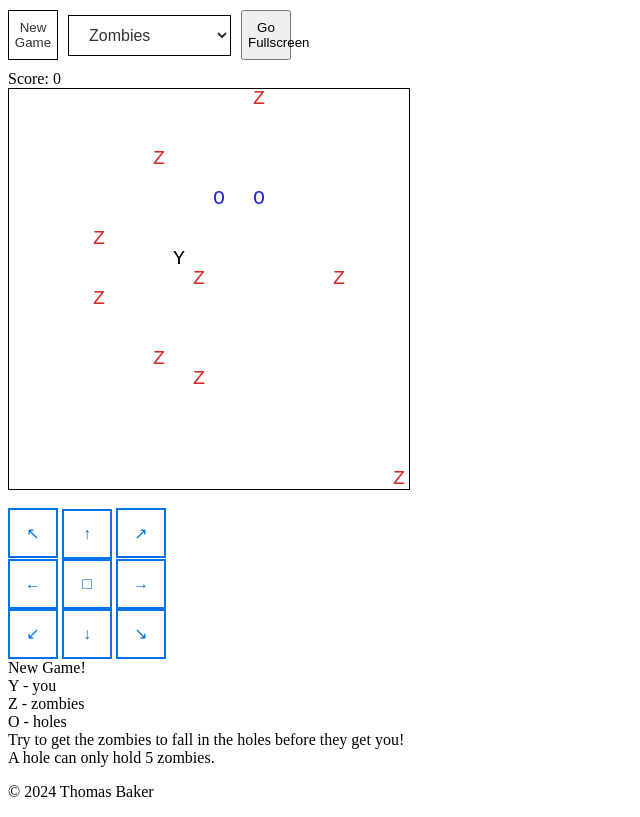
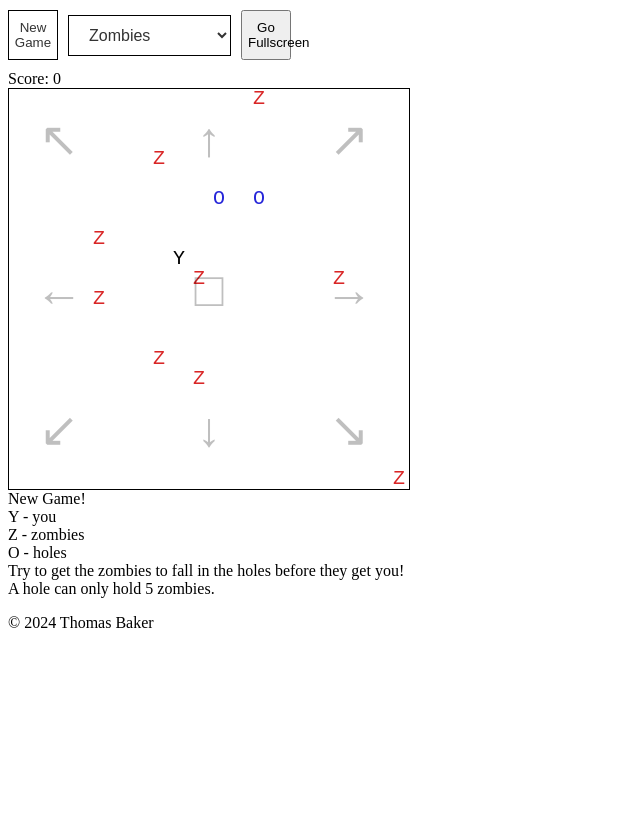
Before and after one commit to PapaTomGames/papatomgames.github.io, a plain HTML site: page dev/zombies.html in a window 1280 px wide. Shown: the whole page, without its empty margins (0-640 px from the left). Drawn offline with Linux system fonts and the light colour scheme.

Commit message:
adding arrow keys in canvas

```diff
--- a/dev/js/app.js
+++ b/dev/js/app.js
@@ -45,7 +45,7 @@ class App {
 
 
   resizeCanvas() {
-    const canvas = document.getElementById('letterCanvas');
+    const canvas = document.getElementById('gameCanvas');
     const ctx = canvas.getContext('2d');
 
     this.scaleX = 20;
@@ -74,7 +74,7 @@ class App {
     this.debugOut(`resize ${this.canvasWidth} ${this.canvasHeight} ${this.scaleX} ${canvas.style.left}`);
   }
   goFullscreen() {
-    const canvas = document.getElementById('letterCanvas');
+    const canvas = document.getElementById('gameCanvas');
 
     if (canvas.requestFullscreen) {
         canvas.requestFullscreen();
@@ -88,7 +88,7 @@ class App {
   }
 
   drawLetter(letter) {
-    const canvas = document.getElementById('letterCanvas');
+    const canvas = document.getElementById('gameCanvas');
     const ctx = canvas.getContext('2d');
     ctx.save();
     // ctx.translate(0,0); //this.offsetX, this.offsetY);
@@ -112,7 +112,7 @@ class App {
 
 
   updateFrame() {
-    const canvas = document.getElementById('letterCanvas');
+    const canvas = document.getElementById('gameCanvas');
     const ctx = canvas.getContext('2d');
     debugOut("update frame");
     ctx.clearRect(0, 0, canvas.width, canvas.height);
@@ -127,11 +127,11 @@ class App {
     this.game = g;
     switch (g) {
       case 0:
-        document.getElementById('dig').style.visibility = 'hidden';
+        document.getElementById('dig-key').style.visibility = 'hidden';
         //this.newSingleGame();
         break;
       case 1:
-        document.getElementById('dig').style.visibility = 'visible';
+        document.getElementById('dig-key').style.visibility = 'visible';
         //this.newSuperGame();
         break;
     }
--- a/dev/zombies.html
+++ b/dev/zombies.html
@@ -52,7 +52,89 @@
             background-color: #0073e6;
             color: white;
         }
+        .arrow-key {
+            position: absolute;
+            width: 100px;
+            height: 100px;
+            background-color: rgba(0, 0, 0, 0.0); /* Semi-transparent black */
+            color:rgba(0, 0, 0, 0.25);
+            display: flex;
+            justify-content: center;
+            align-items: center;
+            cursor: pointer;
+            border-radius: 0px;
+            font-size: 48px;
+            user-select: none; /* Prevent text selection */
+            z-index: 1; /* Place buttons above the canvas */
+            font-family: Arial; /* , sans-serif */
+        }
+/*
+        .arrow-key:hover {
+            background-color: rgba(0, 0, 0, 0.7);
 
+        }
+*/
+        #up-left-key {
+            top: 50px;
+            left: 50px;
+            transform: translateX(-50%) translateY(-50%);
+        }
+
+        #up-key {
+            top: 50px;
+            left: 50%;
+            transform: translateX(-50%) translateY(-50%);
+        }
+
+        #up-right-key {
+            top: 50px;
+            left: 85%;
+            transform: translateX(-50%) translateY(-50%);
+        }
+
+        #left-key {
+            top: 50%;
+            left: 50px;
+            transform: translateX(-50%) translateY(-50%);
+        }
+
+        #center-key {
+            top: 50%;
+            left: 50%;
+            transform: translateX(-50%) translateY(-50%);
+        }
+
+        #dig-key {
+            top: 70%;
+            left: 70%;
+            transform: translateX(-50%) translateY(-50%);
+        }
+
+
+        #right-key {
+            top: 50%;
+            left: 85%;
+            transform: translateX(-50%) translateY(-50%);
+        }
+
+
+        #down-left-key {
+            top: 85%;
+            left: 50px;
+            transform: translateX(-50%) translateY(-50%);
+        }
+
+        #down-key {
+            top: 85%;
+            left: 50%;
+            transform: translateX(-50%) translateY(-50%);
+        }
+
+        #down-right-key {
+            top: 85%;
+            left: 85%;
+            transform: translateX(-50%) translateY(-50%);
+        }
         /*
  .dropdown {
     position: relative;
@@ -131,7 +213,22 @@
     </div>
     <div id="scoreMessage"></div>
 
-    <div class="canvas-container"> <canvas id="letterCanvas" width="400" height="400"></canvas> </div>
+    <div class="canvas-container">
+        <canvas id="gameCanvas" width="400" height="400"></canvas>
+        <div id="up-left-key" onclick="move(-1,-1);" class="arrow-key">&#x2196;</div>
+        <div id="up-key" onclick="move(0,-1);" class="arrow-key">&#x2191;</div>
+        <div id="up-right-key" onclick="move(1,-1);" class="arrow-key">&#x2197;</div>
+
+        <div id="left-key" onclick="move(-1,0);" class="arrow-key">&#x2190;</div>
+        <div id="center-key" onclick="move(0,0);" class="arrow-key">&#x25A1;</div>
+        <div id="right-key" onclick="move(1,0);" class="arrow-key">&#x2192;</div>
+
+        <div id="down-left-key" onclick="move(-1,1);" class="arrow-key">&#x2199;</div>
+        <div id="down-key" onclick="move(0,1);" class="arrow-key">&#x2193;</div>
+        <div id="down-right-key" onclick="move(1,1);" class="arrow-key">&#x2198;</div>
+        <div id="dig-key" onclick="dig();" class="arrow-key" >dig</div>
+    </div>
+    <!--
     <div>
         <br>
         <button onclick="move(-1,-1);" class="arrow-button">&#x2196;</button>
@@ -148,12 +245,13 @@
         <button onclick="move(1,1);" class="arrow-button">&#x2198;</button>
         <br>
     </div>
+    -->
     <div id="statusMessage">Ready</div>
 
     <script type="text/javascript" src="js/app.js"></script>
     <script>
         let theApp = null;
-        //const canvas = document.getElementById('letterCanvas');
+        //const canvas = document.getElementById('gameCanvas');
         //const ctx = canvas.getContext('2d');
         const statusMessage = document.getElementById("statusMessage");
         const scoreMessage = document.getElementById('scoreMessage');
@@ -210,7 +308,7 @@
                 //statusMessage.innerHTML += "<br>draw " + this.letter + " " + this.x + " " + this.y + " " + px + " " + py;
             }
             newLocation(pad, edge) {
-                const canvas = document.getElementById('letterCanvas');
+                const canvas = document.getElementById('gameCanvas');
 
                 //let maxX = theApp.boardWidth-1; //canvas.width/20-1;
                 //let maxY = theApp.boardHeight-1; //canvas.height/20-1;
```
